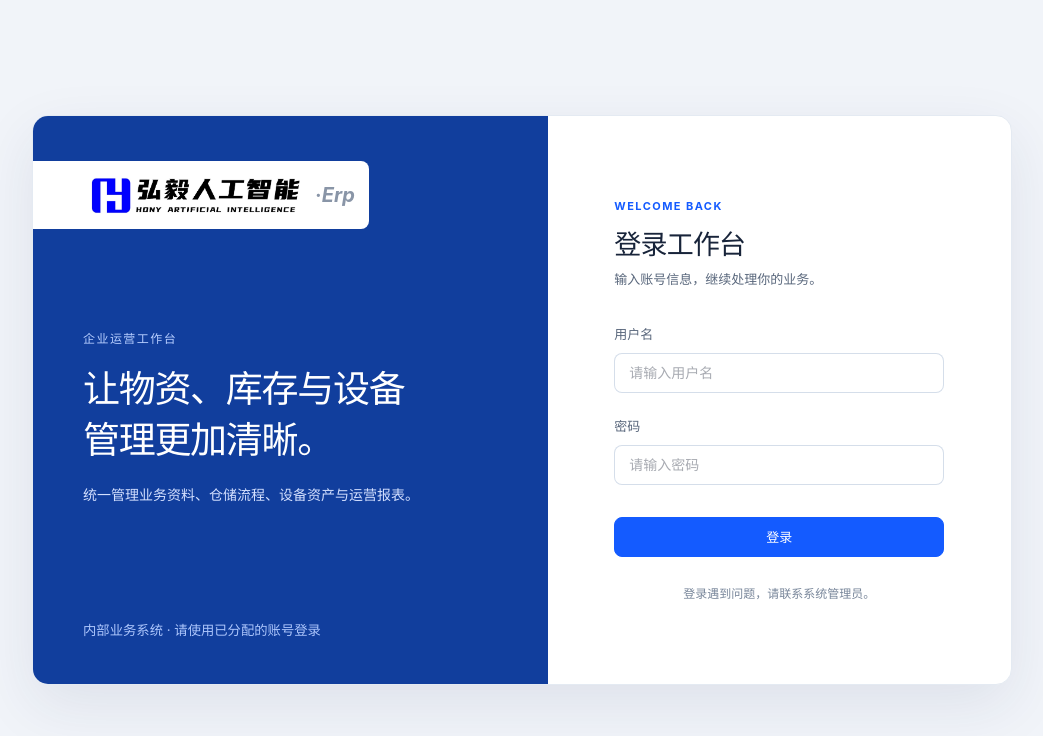
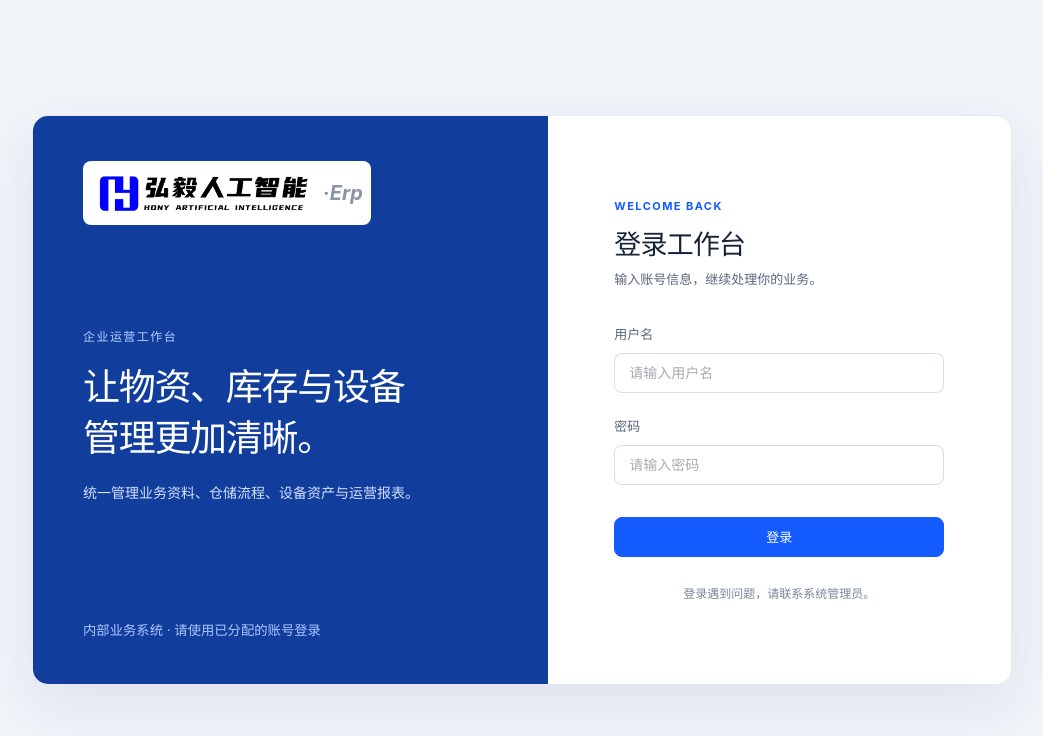
Before and after one commit to CharmingMeteorite/honyi-erp, a Vue app in the folder erp-vue/: page /login in a window 1280 px wide. Shown: the top 736 px of the page, without its empty margins (118-1161 px from the left). Built offline with nearby package versions, Linux system fonts and the light colour scheme; no server answers.

Commit message:
fix(ui): inset login logo within brand panel

```diff
--- a/erp-vue/src/views/LoginView.vue
+++ b/erp-vue/src/views/LoginView.vue
@@ -45,7 +45,7 @@ async function submit() {
 .login-page { min-height: 100vh; display: grid; place-items: center; padding: 28px; background: #f1f4f9; }
 .login-layout { display: grid; grid-template-columns: minmax(380px, 1fr) minmax(380px, .9fr); width: min(980px, 100%); min-height: 570px; overflow: hidden; background: #fff; border: 1px solid var(--line); border-radius: 16px; box-shadow: 0 20px 60px rgba(29, 49, 85, .09); }
 .login-intro { display: flex; flex-direction: column; justify-content: space-between; padding: 45px 50px; color: #fff; background: #113e9d; }
-.login-brand { width: max-content; max-width: calc(100% + 50px); display: flex; align-items: center; gap: 6px; margin-left: -50px; padding: 8px 14px 8px 50px; border-radius: 0 8px 8px 0; background: #fff; }
+.login-brand { width: max-content; max-width: 100%; display: flex; align-items: center; gap: 6px; padding: 6px 8px; border-radius: 8px; background: #fff; }
 .login-brand img { display: block; width: 226px; max-width: calc(100% - 42px); height: auto; }
 .login-brand span { flex: none; color: #8995a7; font-size: 20px; font-weight: 650; }
 .login-brand em { font-style: italic; }
@@ -62,5 +62,5 @@ async function submit() {
 .login-form-wrap :deep(.el-form-item__label) { font-weight: 650; }
 .login-submit { width: 100%; margin-top: 10px; }
 .login-help { display: block; margin-top: 27px; color: var(--text-muted); font-size: 12px; text-align: center; }
-@media (max-width: 760px) { .login-page { padding: 14px; } .login-layout { grid-template-columns: 1fr; min-height: 0; } .login-intro { padding: 24px; min-height: 120px; } .login-brand { margin-left: -24px; padding-left: 24px; } .login-brand img { width: min(226px, calc(100vw - 120px)); } .login-intro-copy, .login-intro small { display: none; } .login-form-area { padding: 45px 24px; } }
+@media (max-width: 760px) { .login-page { padding: 14px; } .login-layout { grid-template-columns: 1fr; min-height: 0; } .login-intro { padding: 24px; min-height: 120px; } .login-brand img { width: min(226px, calc(100vw - 140px)); } .login-intro-copy, .login-intro small { display: none; } .login-form-area { padding: 45px 24px; } }
 </style>
```
